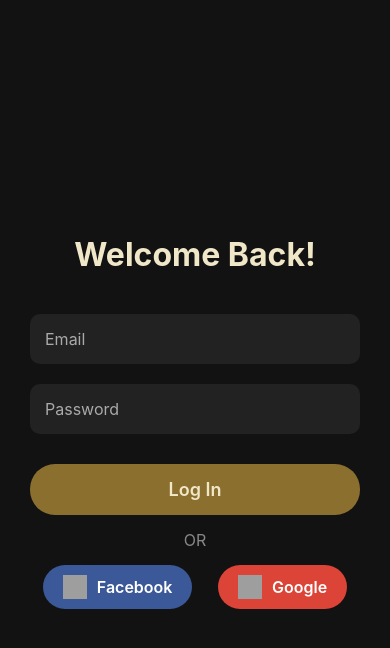
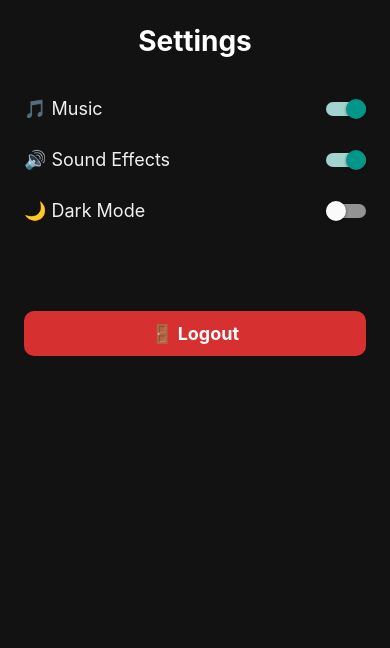
Before and after one commit to hasan-aydinoglu/perudo, a React Native app: screen /Settings in a window 390 px wide. Shown: the top 648 px of the page. Built offline with nearby package versions, Linux system fonts and the light colour scheme; grey boxes are pictures that could not be loaded.

Commit message:
Initial commit for Perudo project

```diff
--- a/App.js
+++ b/App.js
@@ -6,7 +6,8 @@ import LoginScreen from './screens/LoginScreen';
 import HomeScreen from './screens/HomeScreen';
 import LobbyScreen from './screens/LobbyScreen';
 import GameScreen from './screens/GameScreen';
-import ProfileScreen from './screens/ProfileScreen'; // Profil ekranı eklendi
+import ProfileScreen from './screens/ProfileScreen';
+import SettingsScreen from './screens/SettingsScreen'; // Eğer ayarlar sayfası da varsa
 
 const Stack = createNativeStackNavigator();
 
@@ -22,6 +23,7 @@ export default function App() {
         <Stack.Screen name="Lobby" component={LobbyScreen} />
         <Stack.Screen name="Game" component={GameScreen} />
         <Stack.Screen name="Profile" component={ProfileScreen} />
+        <Stack.Screen name="Settings" component={SettingsScreen} />
       </Stack.Navigator>
     </NavigationContainer>
   );
--- a/screens/GameScreen.js
+++ b/screens/GameScreen.js
@@ -117,6 +117,9 @@ export default function GameScreen({ navigation }) {
         <TouchableOpacity style={styles.navButton} onPress={() => navigation.navigate('Game')}>
           <Text style={styles.navText}>🎮</Text>
         </TouchableOpacity>
+        <TouchableOpacity style={styles.navButton} onPress={() => navigation.navigate('Settings')}>
+          <Text style={styles.navText}>⚙️</Text>
+        </TouchableOpacity>
       </View>
     </ImageBackground>
   );
--- /dev/null
+++ b/screens/SettingsScreen.js
@@ -0,0 +1,82 @@
+import React, { useState } from 'react';
+import {
+  View,
+  Text,
+  StyleSheet,
+  Switch,
+  TouchableOpacity,
+  Alert,
+} from 'react-native';
+
+export default function SettingsScreen({ navigation }) {
+  const [isMusicOn, setIsMusicOn] = useState(true);
+  const [isSoundOn, setIsSoundOn] = useState(true);
+  const [isDarkMode, setIsDarkMode] = useState(false);
+
+  const handleLogout = () => {
+    Alert.alert('Logged Out', 'You have been logged out.');
+    navigation.navigate('Login'); // LoginScreen'e döner
+  };
+
+  return (
+    <View style={styles.container}>
+      <Text style={styles.title}>Settings</Text>
+
+      <View style={styles.settingRow}>
+        <Text style={styles.label}>🎵 Music</Text>
+        <Switch value={isMusicOn} onValueChange={setIsMusicOn} />
+      </View>
+
+      <View style={styles.settingRow}>
+        <Text style={styles.label}>🔊 Sound Effects</Text>
+        <Switch value={isSoundOn} onValueChange={setIsSoundOn} />
+      </View>
+
+      <View style={styles.settingRow}>
+        <Text style={styles.label}>🌙 Dark Mode</Text>
+        <Switch value={isDarkMode} onValueChange={setIsDarkMode} />
+      </View>
+
+      <TouchableOpacity style={styles.logoutButton} onPress={handleLogout}>
+        <Text style={styles.logoutText}>🚪 Logout</Text>
+      </TouchableOpacity>
+    </View>
+  );
+}
+
+const styles = StyleSheet.create({
+  container: {
+    flex: 1,
+    backgroundColor: '#121212',
+    padding: 24,
+  },
+  title: {
+    color: '#fff',
+    fontSize: 28,
+    fontWeight: 'bold',
+    marginBottom: 40,
+    textAlign: 'center',
+  },
+  settingRow: {
+    flexDirection: 'row',
+    justifyContent: 'space-between',
+    alignItems: 'center',
+    marginBottom: 30,
+  },
+  label: {
+    color: '#f0f0f0',
+    fontSize: 18,
+  },
+  logoutButton: {
+    marginTop: 60,
+    backgroundColor: '#d63031',
+    padding: 12,
+    borderRadius: 10,
+    alignItems: 'center',
+  },
+  logoutText: {
+    color: '#fff',
+    fontSize: 18,
+    fontWeight: 'bold',
+  },
+});
```
